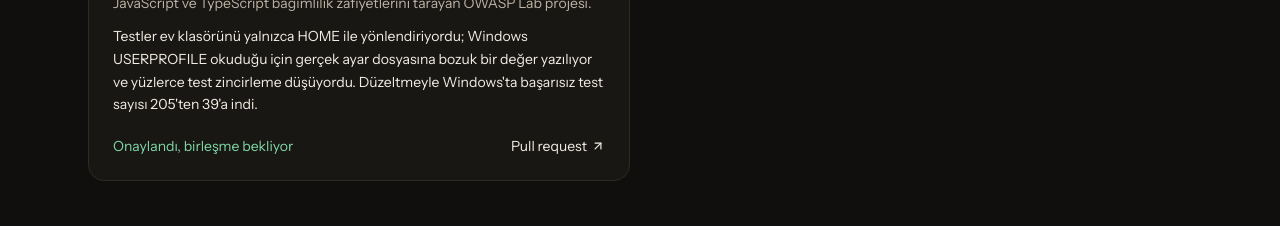
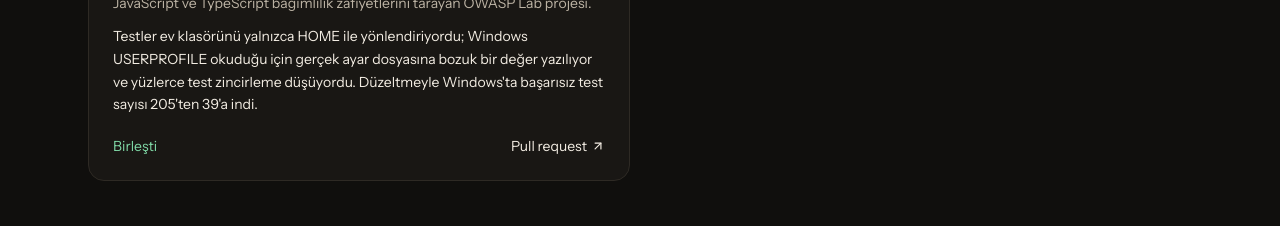
Before and after one commit to ahmetkurtbm/portfolio, a Next.js app: page / in a window 1280 px wide. Shown: the part 4160-4386 px from the top of the page. Built offline with nearby package versions, Linux system fonts and the light colour scheme.

Commit message:
OWASP katkısının durumunu Birleşti olarak güncelle

```diff
--- a/src/content/site.ts
+++ b/src/content/site.ts
@@ -193,7 +193,7 @@ export const contributions: Contribution[] = [
     summary:
       "Testler ev klasörünü yalnızca HOME ile yönlendiriyordu; Windows USERPROFILE okuduğu için gerçek ayar dosyasına bozuk bir değer yazılıyor ve yüzlerce test zincirleme düşüyordu. Düzeltmeyle Windows'ta başarısız test sayısı 205'ten 39'a indi.",
     url: "https://github.com/OWASP/cve-lite-cli/pull/1670",
-    status: "Onaylandı, birleşme bekliyor",
+    status: "Birleşti",
   },
 ];
 
```
Also changed, not shown: 1 other file (tests, documents, lock files or other folders).
